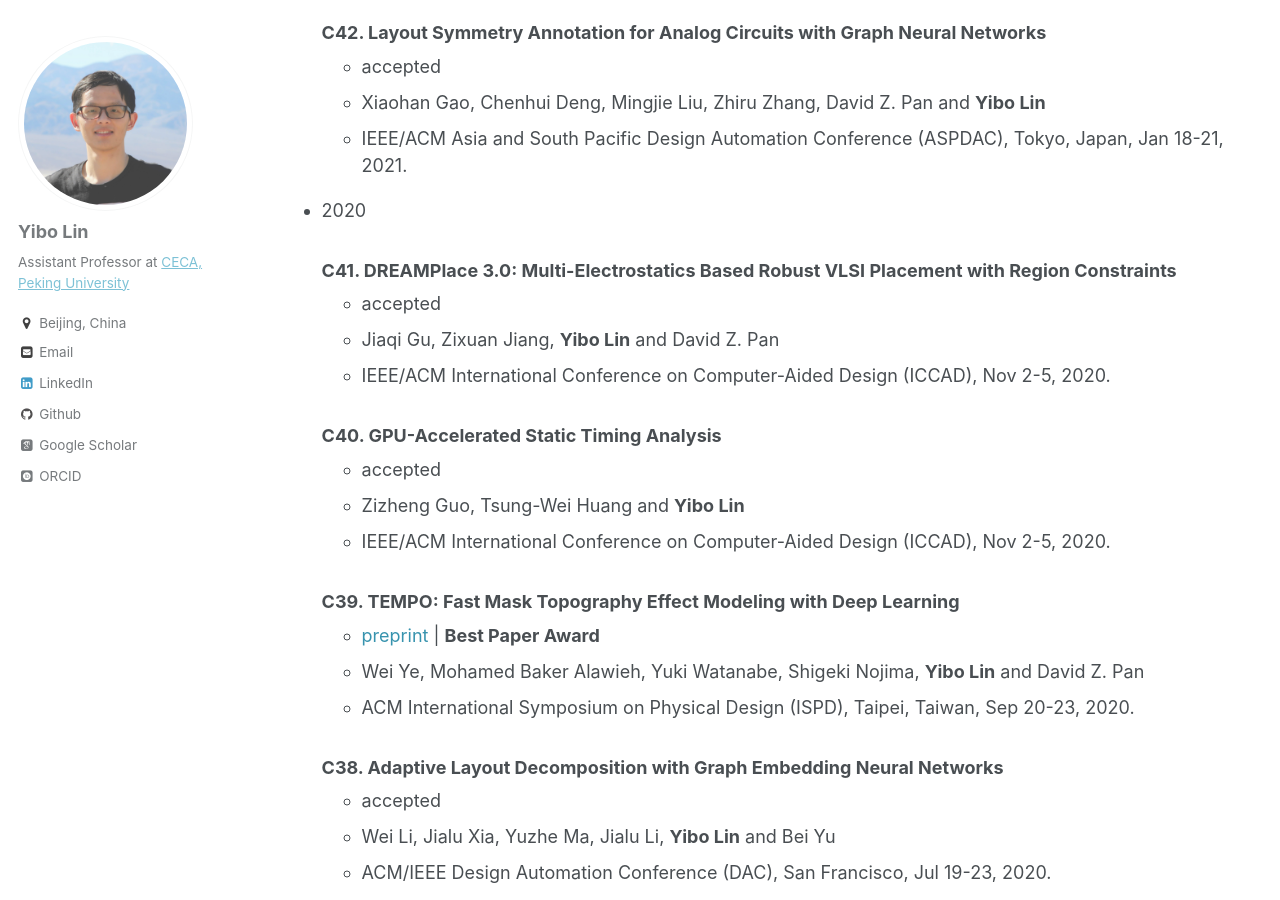
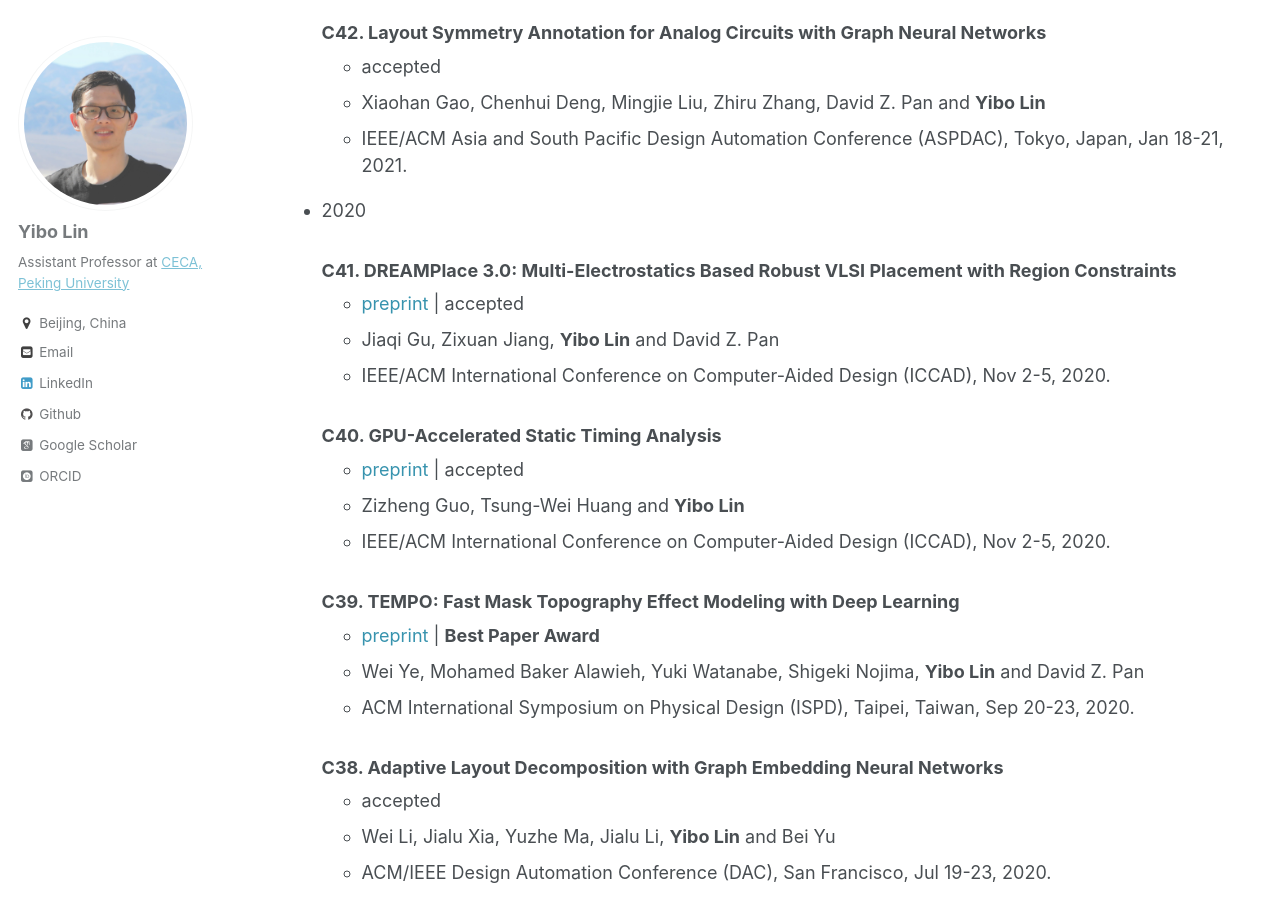
Before and after one commit to limbo018/limbo018.github.io, a Jekyll site: the page built from _pages/publications.md, in a window 1280 px wide and 900 px high, scrolled down 5229 px. Built offline with Jekyll 4.4.1, drawn with Linux system fonts in a browser that asks for light colours; some web fonts are replaced.

Commit message:
add iccad preprints

```diff
--- a/_pages/publications.md
+++ b/_pages/publications.md
@@ -177,13 +177,13 @@
 
 * 2020
 
-  ### C41. DREAMPlace 3.0: Multi-Electrostatics Based Robust VLSI Placement with Region Constraints
-     * accepted
+  ### C41. [DREAMPlace 3.0: Multi-Electrostatics Based Robust VLSI Placement with Region Constraints](https://doi.org/10.1145/3400302.3415691)
+     * <a href="/publications/papers/PLACE_ICCAD2020_Gu.pdf" style="color:#3793ae">preprint</a> \| accepted
      * Jiaqi Gu, Zixuan Jiang, **Yibo Lin** and David Z. Pan
      * IEEE/ACM International Conference on Computer-Aided Design (ICCAD), Nov 2-5, 2020.
 
-  ### C40. GPU-Accelerated Static Timing Analysis
-     * accepted
+  ### C40. [GPU-Accelerated Static Timing Analysis](https://doi.org/10.1145/3400302.3415631)
+     * <a href="/publications/papers/TIMER_ICCAD2020_Guo.pdf" style="color:#3793ae">preprint</a> \| accepted
      * Zizheng Guo, Tsung-Wei Huang and **Yibo Lin**
      * IEEE/ACM International Conference on Computer-Aided Design (ICCAD), Nov 2-5, 2020.
 
```
Also changed, not shown: _includes/publications_cv.md (+2 -2 lines), ref/publications.bib (+4 -4 lines), 5 other files.
